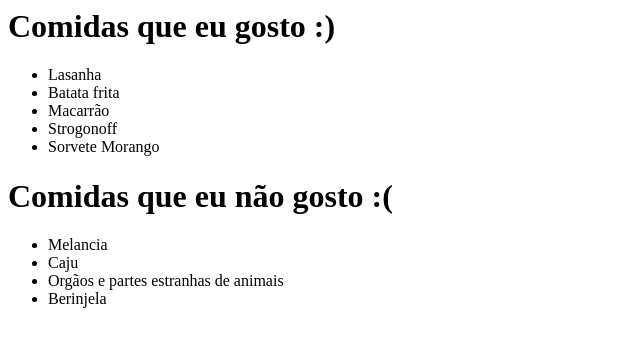
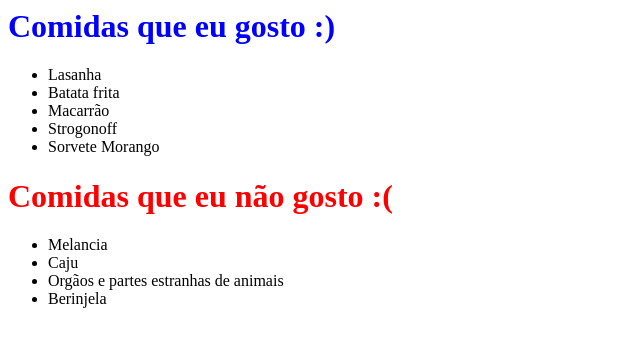
Before and after one commit to Hovelacque/revisao-para-prova, a plain HTML site: page index.html in a window 1280 px wide. Shown: the whole page, without its empty margins (0-640 px from the left). Drawn offline with Linux system fonts and the light colour scheme.

Commit message:
colocando cores

```diff
--- a/index.html
+++ b/index.html
@@ -1,6 +1,6 @@
 <html>
 <body>
-    <h1>Comidas que eu gosto :)</h1>
+    <h1 style="color:blue">Comidas que eu gosto :)</h1>
     <ul>
         <li>Lasanha</li>
         <li>Batata frita</li>
@@ -8,7 +8,7 @@
         <li>Strogonoff</li>
         <li>Sorvete Morango</li>
     </ul>
-    <h1>Comidas que eu não gosto :(</h1>
+    <h1 style="color:red">Comidas que eu não gosto :(</h1>
     <ul>
        <li>Melancia</li>
        <li>Caju</li>
```
